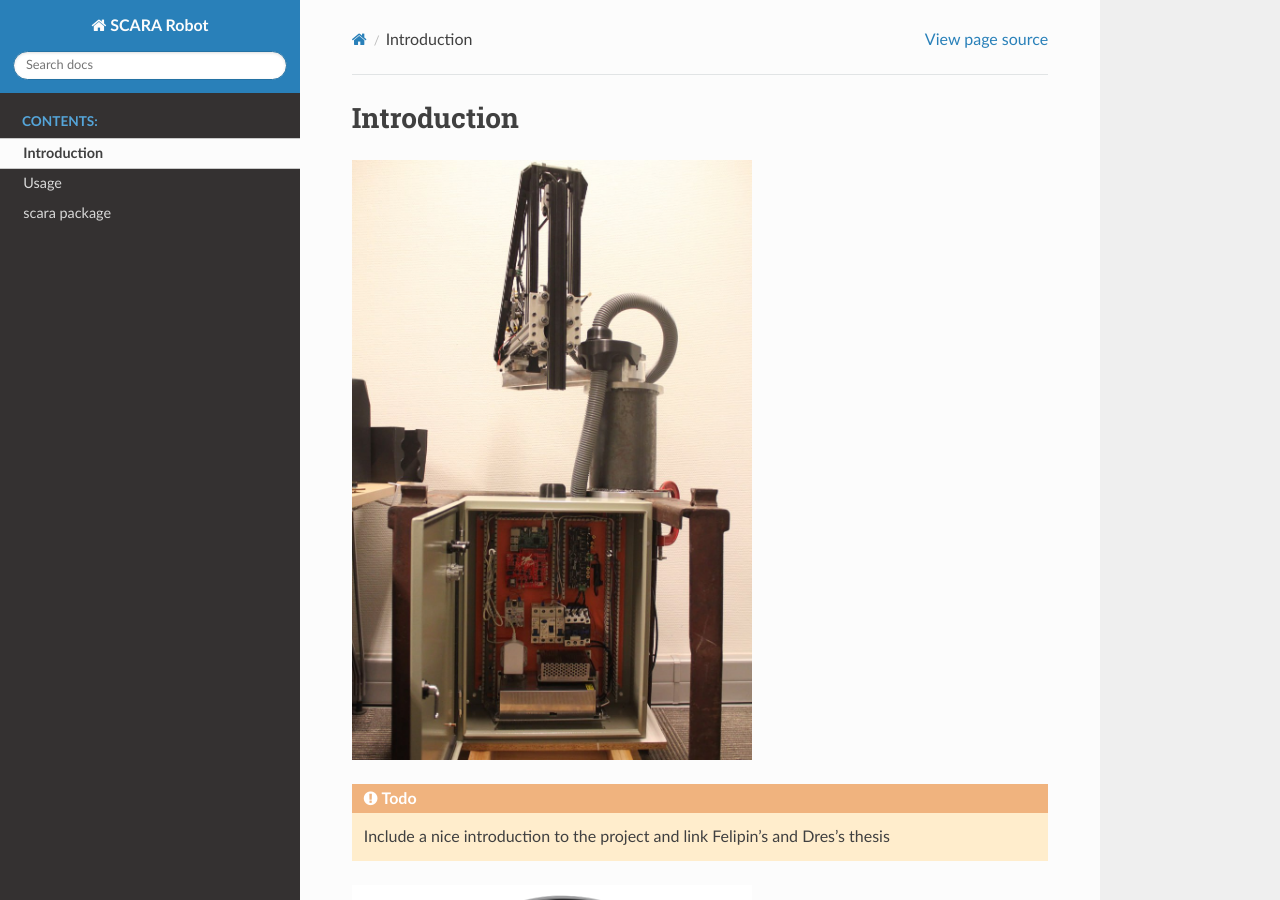
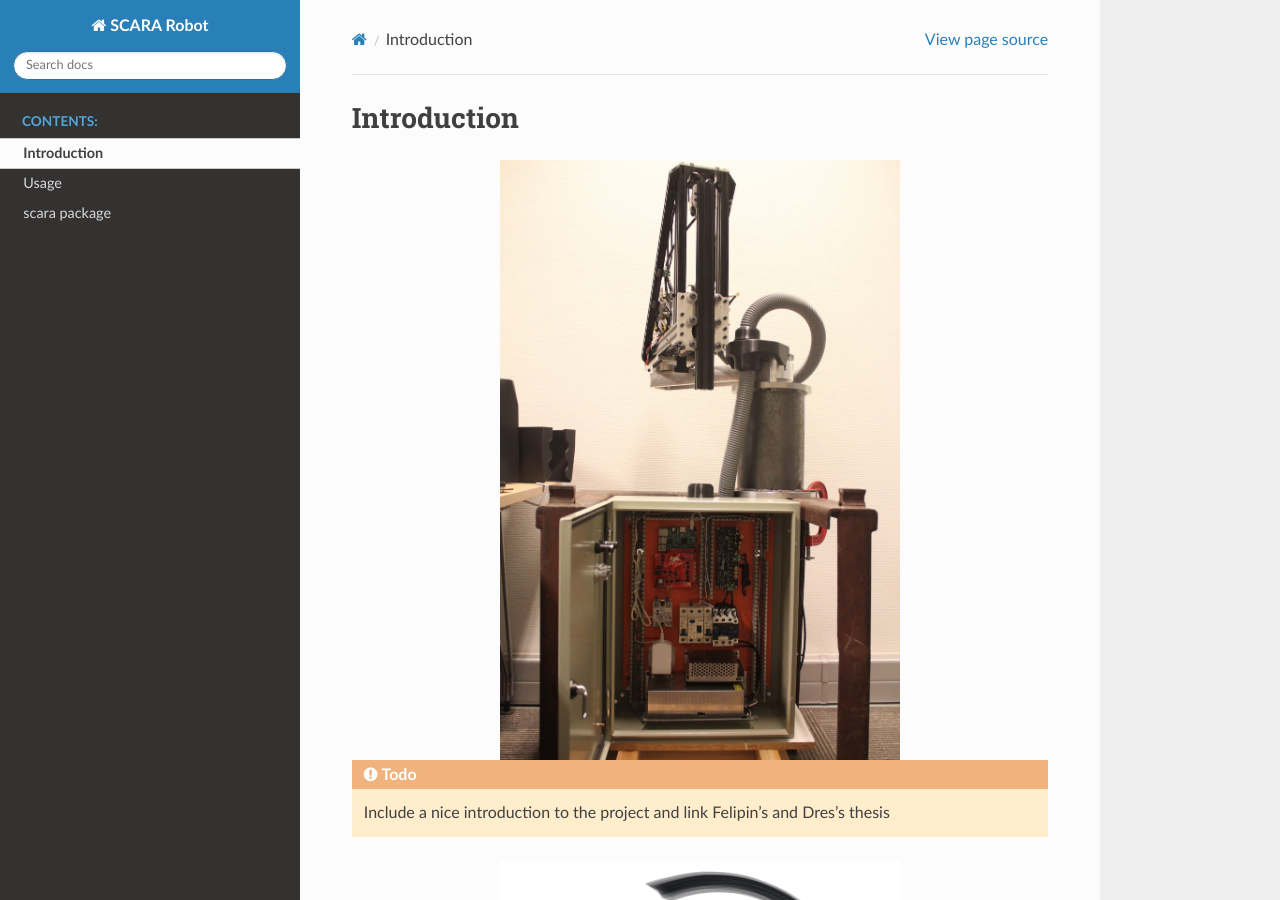
Before and after one commit to Solstici0/scara_robot, a Sphinx documentation site: the page built from docs/source/introduction.rst, in a window 1280 px wide and 900 px high. Built offline with Sphinx 7.4.7 and the Read the Docs theme 2.0.0, drawn with Linux system fonts in a browser that asks for light colours; formulas are drawn with MathJax 3.

Commit message:
include image and center alignment

```diff
--- a/docs/source/index.rst
+++ b/docs/source/index.rst
@@ -5,6 +5,11 @@
 
 Welcome to SCARA Robot's documentation!
 =======================================
+
+.. image:: img/nelen.jpg
+  :width: 200
+  :align: center
+  :alt: SCARA robot
 
 .. toctree::
    :maxdepth: 2
--- a/docs/source/introduction.rst
+++ b/docs/source/introduction.rst
@@ -3,6 +3,7 @@ Introduction
 
 .. image:: img/scara_open.jpg
   :width: 400
+  :align: center
   :alt: SCARA robot
 
 .. todo::
@@ -11,4 +12,5 @@ Introduction
 
 .. image:: img/solsticio.png
   :width: 400
+  :align: center
   :alt: Alternative text
```
